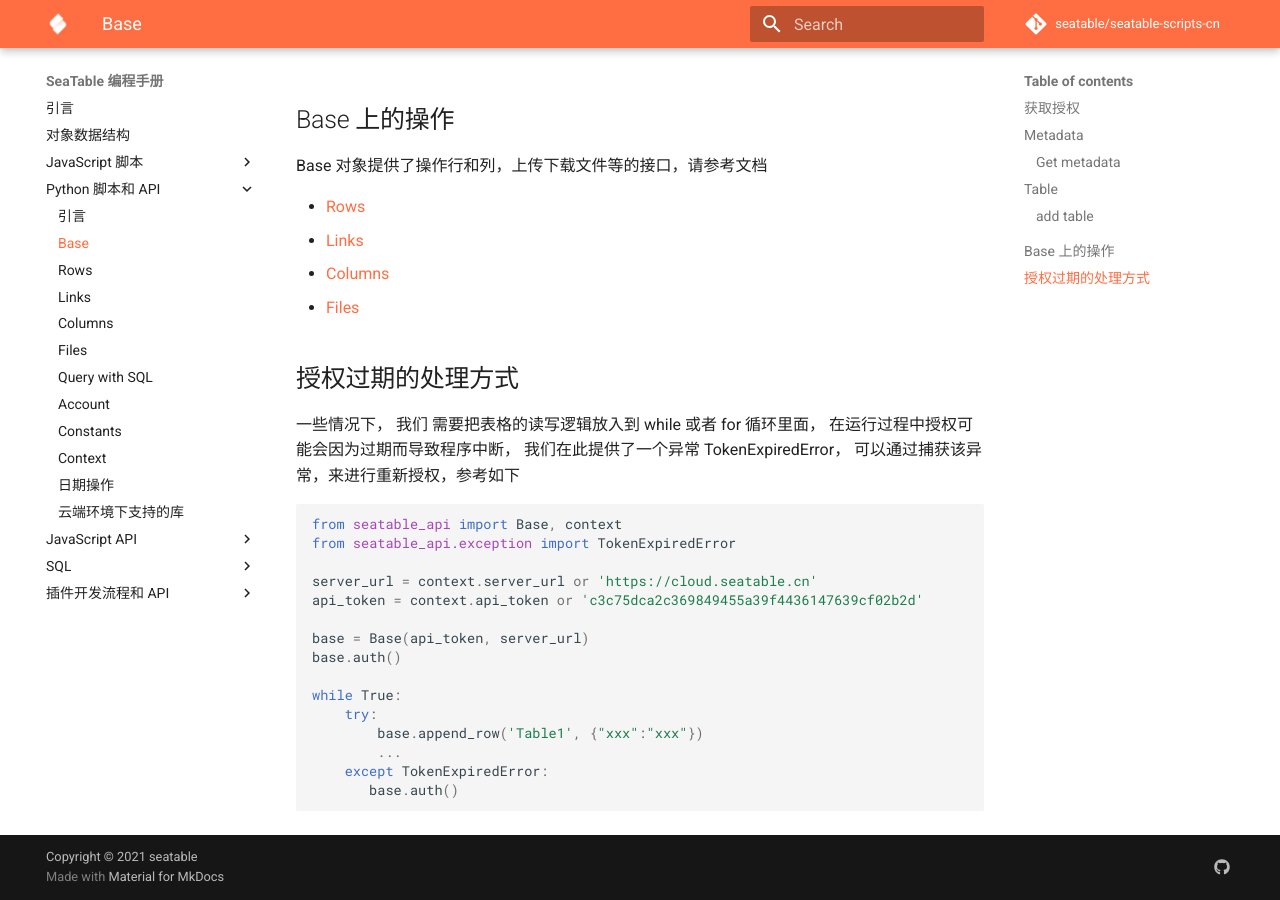
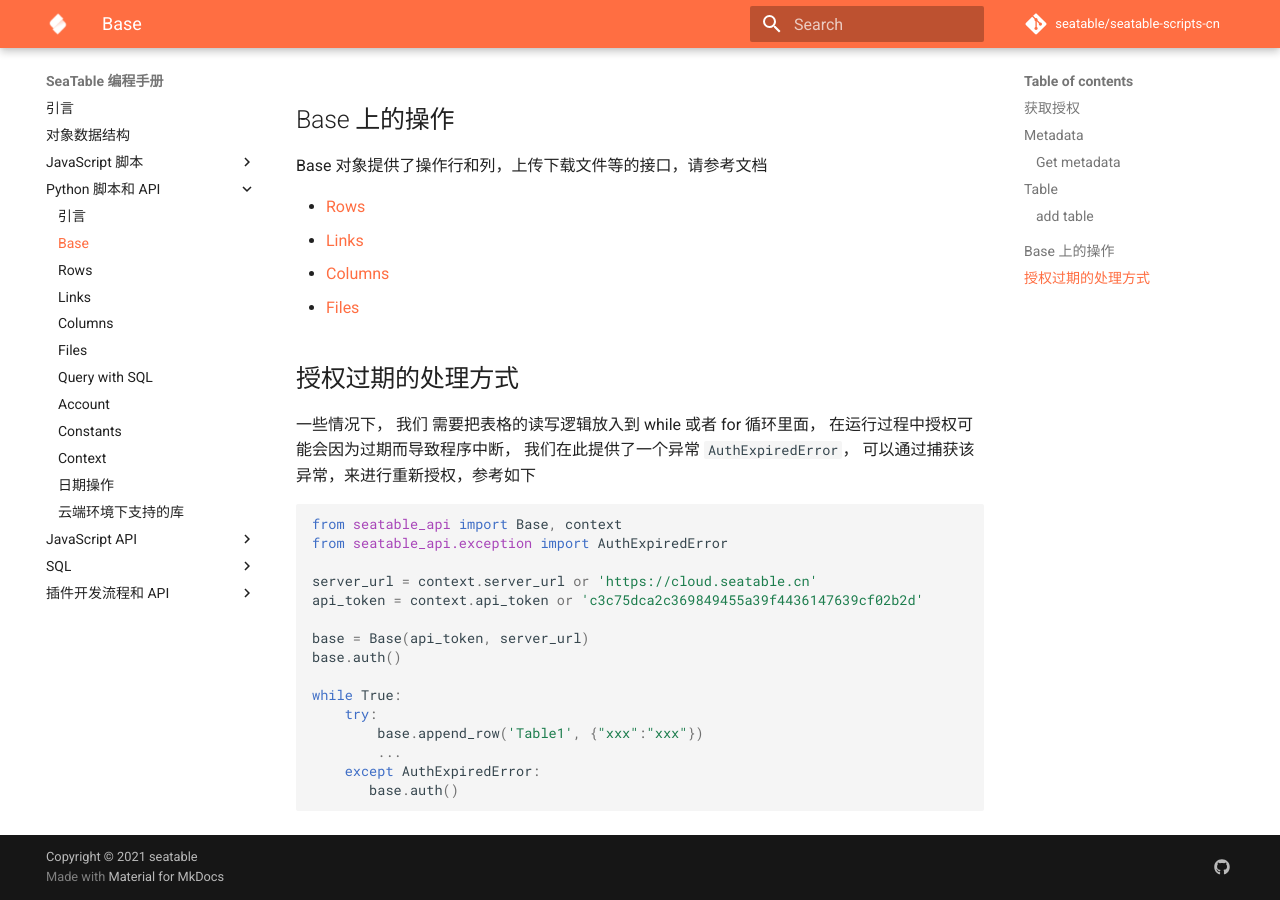
Before and after one commit to seatable/seatable-scripts-cn, an MkDocs documentation site: the page built from manual/python/base.md, in a window 1280 px wide and 900 px high, scrolled down 2245 px. Built offline with MkDocs 1.6.1 and Material for MkDocs 9.7.7, drawn with Linux system fonts in a browser that asks for light colours; comment, search, counter and statistics services are not loaded.

Commit message:
Update base.md

````diff
--- a/manual/python/base.md
+++ b/manual/python/base.md
@@ -120,11 +120,11 @@ Base 对象提供了操作行和列，上传下载文件等的接口，请参考
 
 ## 授权过期的处理方式
 
-一些情况下， 我们 需要把表格的读写逻辑放入到 while 或者 for 循环里面， 在运行过程中授权可能会因为过期而导致程序中断， 我们在此提供了一个异常 TokenExpiredError， 可以通过捕获该异常，来进行重新授权，参考如下
+一些情况下， 我们 需要把表格的读写逻辑放入到 while 或者 for 循环里面， 在运行过程中授权可能会因为过期而导致程序中断， 我们在此提供了一个异常 `AuthExpiredError`， 可以通过捕获该异常，来进行重新授权，参考如下
 
 ```python
 from seatable_api import Base, context
-from seatable_api.exception import TokenExpiredError
+from seatable_api.exception import AuthExpiredError
 
 server_url = context.server_url or 'https://cloud.seatable.cn'
 api_token = context.api_token or 'c3c75dca2c369849455a39f4436147639cf02b2d'
@@ -136,6 +136,6 @@ while True:
     try:
         base.append_row('Table1', {"xxx":"xxx"})
         ...
-    except TokenExpiredError:
+    except AuthExpiredError:
        base.auth()
 ```
````
